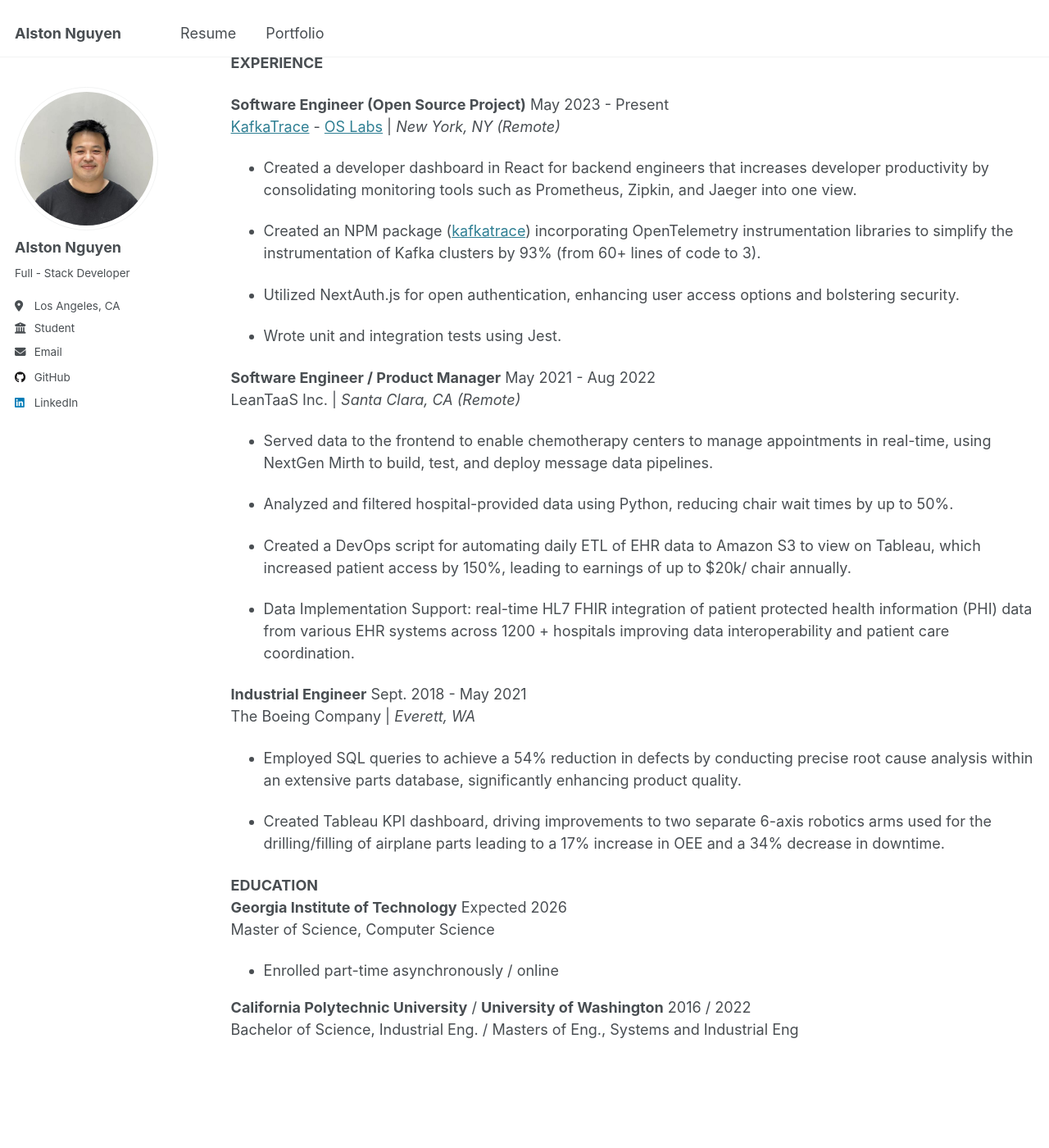
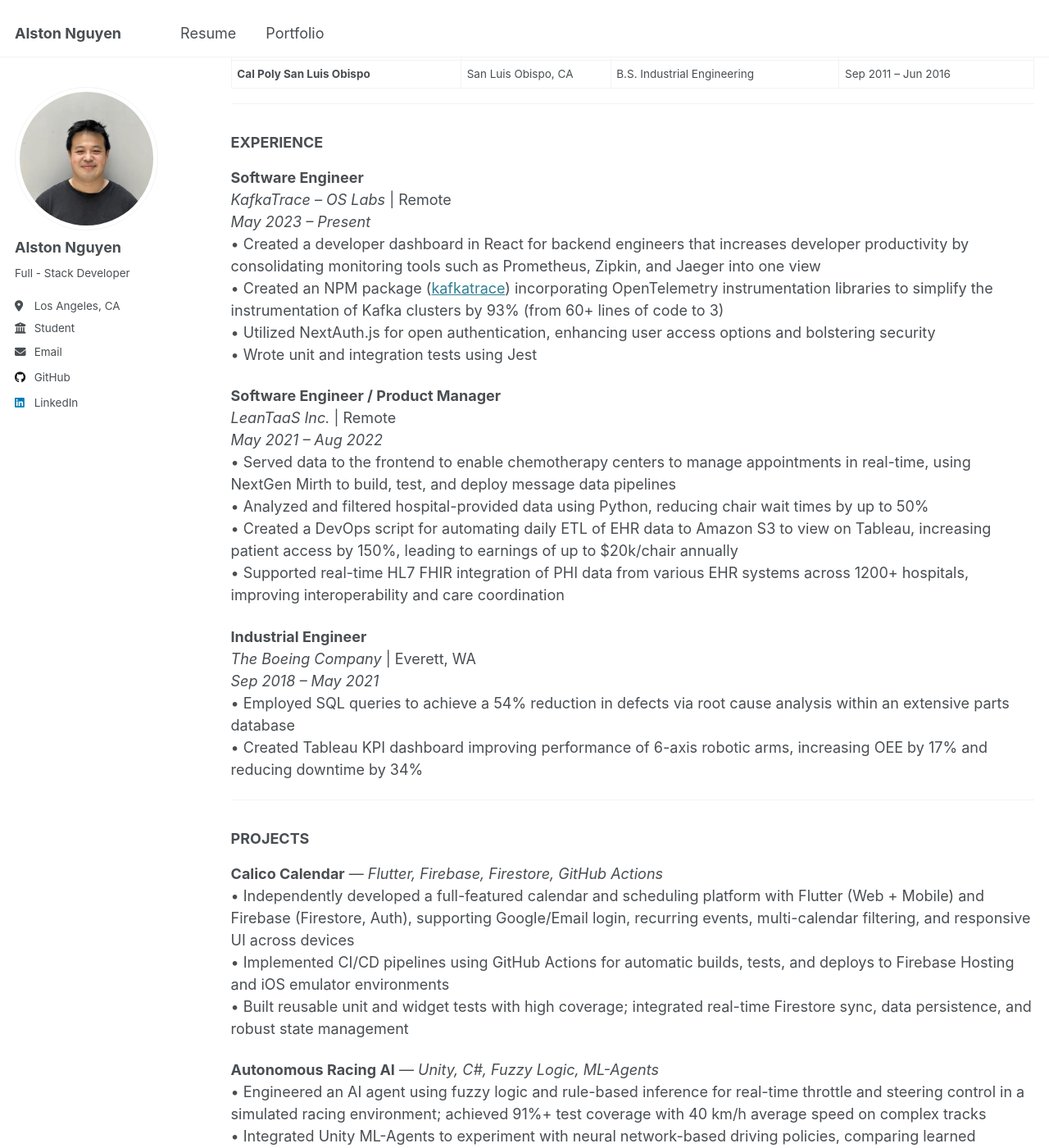
Before and after one commit to alstonnguyen/alstonnguyen.github.io, a Jekyll site: the page built from _pages/cv.md, in a window 1280 px wide and 1400 px high, scrolled down 331 px. Shown: the whole window at 82% size. Built offline with Jekyll 4.4.1, drawn with Linux system fonts in a browser that asks for light colours; some of the changed text lies outside the part shown.

Commit message:
Resume update Latex

```diff
--- a/_pages/cv.md
+++ b/_pages/cv.md
@@ -6,53 +6,67 @@ author_profile: true
 redirect_from:
   - /resume
 ---
+
 [📄 Download My Resume](../assets/resume/Alston_Nguyen_Resume.pdf){: .btn .btn-primary }
 
 {% include base_path %}
 
-[alstonnguyen@gmail.com](mailto:alstonnguyen@gmail.com) | [linkedin.com/in/alston-s-nguyen](http://www.linkedin.com/in/alston-s-nguyen/) | [github.com/alstonnguyen](https://github.com/alstonnguyen)
+[alstonnguyen@gmail.com](mailto:alstonnguyen@gmail.com) | [626-688-1843](tel:6266881843) | [linkedin.com/in/alston-s-nguyen](https://linkedin.com/in/alston-s-nguyen) | [github.com/alstonnguyen](https://github.com/alstonnguyen)
 
-**TECHNICAL SKILLS**
+---
 
-Frontend: JavaScript (ES6+), TypeScript, React, Next.js, Redux, HTML, CSS, Dart, Flutter
-Backend: Python, NoSQL, SQL, Apache Kafka, Node.js, Express, Docker
+### EDUCATION
 
-**EXPERIENCE**
+**Georgia Institute of Technology** | Remote / Async | M.S. Computer Science | Sep 2024 – Expected 2026
+**University of Washington**        | Seattle, WA     | M.Eng. Systems & Industrial Eng | Sep 2020 – Jun 2022
+**Cal Poly San Luis Obispo**        | San Luis Obispo, CA | B.S. Industrial Engineering | Sep 2011 – Jun 2016
 
-**Software Engineer (Open Source Project)**	May 2023 \- Present
-[KafkaTrace](http://www.kafkatrace.com) \- [OS Labs](https://www.opensourcelabs.io/) | *New York, NY (Remote)*
+---
 
-* Created a developer dashboard in React for backend engineers that increases developer productivity by consolidating monitoring tools such as Prometheus, Zipkin, and Jaeger into one view.
+### EXPERIENCE
 
-* Created an NPM package ([kafkatrace](https://www.npmjs.com/package/kafkatrace)) incorporating OpenTelemetry instrumentation libraries to simplify the instrumentation of Kafka clusters by 93% (from 60+ lines of code to 3).
+**Software Engineer**
+*KafkaTrace – OS Labs* | Remote
+*May 2023 – Present*
+• Created a developer dashboard in React for backend engineers that increases developer productivity by consolidating monitoring tools such as Prometheus, Zipkin, and Jaeger into one view
+• Created an NPM package ([kafkatrace](https://www.npmjs.com/package/kafkatrace)) incorporating OpenTelemetry instrumentation libraries to simplify the instrumentation of Kafka clusters by 93% (from 60+ lines of code to 3)
+• Utilized NextAuth.js for open authentication, enhancing user access options and bolstering security
+• Wrote unit and integration tests using Jest
 
-* Utilized NextAuth.js for open authentication, enhancing user access options and bolstering security.
+**Software Engineer / Product Manager**
+*LeanTaaS Inc.* | Remote
+*May 2021 – Aug 2022*
+• Served data to the frontend to enable chemotherapy centers to manage appointments in real-time, using NextGen Mirth to build, test, and deploy message data pipelines
+• Analyzed and filtered hospital-provided data using Python, reducing chair wait times by up to 50%
+• Created a DevOps script for automating daily ETL of EHR data to Amazon S3 to view on Tableau, increasing patient access by 150%, leading to earnings of up to \$20k/chair annually
+• Supported real-time HL7 FHIR integration of PHI data from various EHR systems across 1200+ hospitals, improving interoperability and care coordination
 
-* Wrote unit and integration tests using Jest.
+**Industrial Engineer**
+*The Boeing Company* | Everett, WA
+*Sep 2018 – May 2021*
+• Employed SQL queries to achieve a 54% reduction in defects via root cause analysis within an extensive parts database
+• Created Tableau KPI dashboard improving performance of 6-axis robotic arms, increasing OEE by 17% and reducing downtime by 34%
 
-**Software Engineer / Product Manager**	May 2021 \- Aug 2022
-LeanTaaS Inc. | *Santa Clara, CA (Remote)*
+---
 
-* Served data to the frontend to enable chemotherapy centers to manage appointments in real-time,  using NextGen Mirth to build, test, and deploy message data pipelines.
+### PROJECTS
 
-* Analyzed and filtered hospital-provided data using Python, reducing chair wait times by up to 50%.
+**Calico Calendar** — *Flutter, Firebase, Firestore, GitHub Actions*
+• Independently developed a full-featured calendar and scheduling platform with Flutter (Web + Mobile) and Firebase (Firestore, Auth), supporting Google/Email login, recurring events, multi-calendar filtering, and responsive UI across devices
+• Implemented CI/CD pipelines using GitHub Actions for automatic builds, tests, and deploys to Firebase Hosting and iOS emulator environments
+• Built reusable unit and widget tests with high coverage; integrated real-time Firestore sync, data persistence, and robust state management
 
-* Created a DevOps script for automating daily ETL of EHR data to Amazon S3 to view on Tableau, which increased patient access by 150%, leading to earnings of up to $20k/ chair annually.
+**Autonomous Racing AI** — *Unity, C#, Fuzzy Logic, ML-Agents*
+• Engineered an AI agent using fuzzy logic and rule-based inference for real-time throttle and steering control in a simulated racing environment; achieved 91%+ test coverage with 40 km/h average speed on complex tracks
+• Integrated Unity ML-Agents to experiment with neural network-based driving policies, comparing learned behaviors with hand-crafted fuzzy control for performance benchmarking
 
-* Data Implementation Support: real-time HL7 FHIR integration of patient protected health information (PHI) data from various EHR systems across 1200 \+ hospitals improving data interoperability and patient care coordination.
+---
 
-**Industrial Engineer** 	Sept. 2018 \- May 2021
-The Boeing Company | *Everett, WA*
+### TECHNICAL SKILLS
 
-* Employed SQL queries to achieve a 54% reduction in defects by conducting precise root cause analysis within an extensive parts database, significantly enhancing product quality.
-
-* Created Tableau KPI dashboard, driving improvements to two separate 6-axis robotics arms used for the drilling/filling of airplane parts leading to a 17% increase in OEE and a 34% decrease in downtime.
-
-**EDUCATION**
-**Georgia Institute of Technology** 	Expected 2026
-Master of Science, Computer Science
-
-* Enrolled part-time asynchronously / online
-
-**California Polytechnic University** / **University of Washington** 	2016 / 2022
-Bachelor of Science, Industrial Eng. / Masters of Eng., Systems and Industrial Eng
+**Languages:** JavaScript (ES6+), TypeScript, Python, SQL, NoSQL, Dart, HTML/CSS
+**Frontend:** React, Next.js, Redux, Flutter, Material-UI
+**Backend:** Node.js, Express, Apache Kafka, Docker, NextGen Mirth, Flask
+**DevOps / Tools:** Git, Docker, Amazon S3, Tableau, VS Code, IntelliJ, PyCharm
+**Testing:** Jest
+**Data / Integration:** HL7 FHIR, OpenTelemetry, PostgreSQL, pandas, NumPy, Matplotlib
```
Also changed, not shown: 1 other file.
